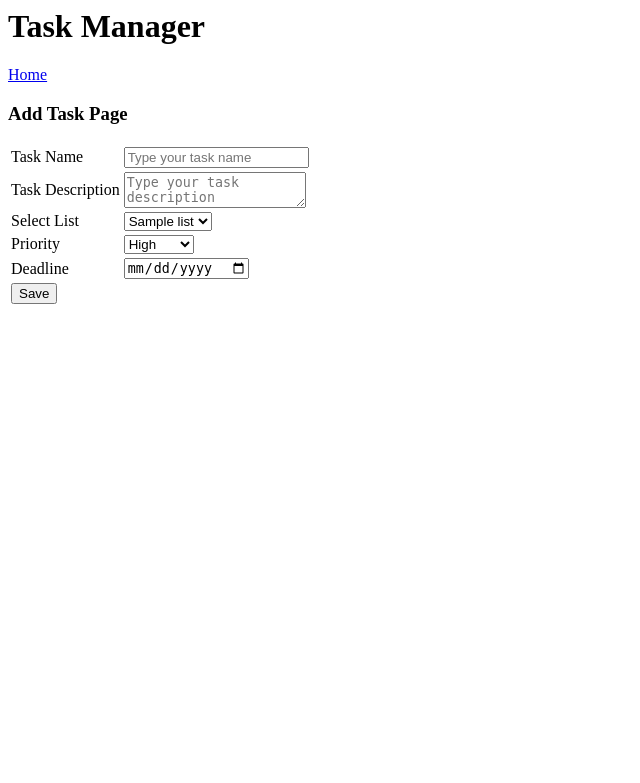
After one commit to humaun-kabir/Task_Manager_Using_Procedural_Php, a PHP site: page /Task_Manager_Using_Procedural_Php/add-task.php in a window 1280 px wide. The commit adds this page. Shown: the top 783 px of the page, without its empty margins (0-640 px from the left). Run offline with PHP 8.4, Linux system fonts and the light colour scheme; tables that the repository leaves empty or names only in its code hold one stand-in row (values such as "Sample post").

Commit message:
update and display task

```diff
--- /dev/null
+++ b/add-task.php
@@ -0,0 +1,170 @@
+<?php
+    include('config/constants.php');
+
+?>
+
+<html>
+    <head>
+        <title>Task Manager</title>
+    </head>
+
+    <body>
+        <h1>Task Manager</h1>
+
+        <a href="<?php echo SITEURL;  ?>">Home</a>
+
+        <h3>Add Task Page</h3>
+
+        <p>
+            <?php
+                if(isset($_SESSION['add_fail']))
+                {
+                    echo $_SESSION['add_fail'];
+                    unset($_SESSION['add_fail']);
+                }
+            ?>
+        </p>
+
+        <form action="" method="POST">
+            <table>
+                <tr>
+                    <td>Task Name</td>
+                    <td><input type="text" name="task_name" placeholder="Type your task name" required></td>
+                </tr>
+
+                <tr>
+                    <td>Task Description</td>
+                    <td><textarea name="task_description" placeholder="Type your task description"></textarea></td>
+                </tr>
+
+                <tr>
+                    <td>Select List</td>
+                    <td>
+                        <select name="list_id">
+
+                        <?php
+                            //connect databse
+                            $conn = mysqli_connect(LOCALHOST,DB_USERNAME,DB_PASSWORD) or die(mysqli_error());
+
+                            //select databse
+                            $db_select = mysqli_select_db($conn, DB_NAME) or die(mysqli_error());
+
+                            //sql query to get the list from table
+                            $sql = "SELECT * FROM tbl_lists";
+
+                            //execute query
+                            $res = mysqli_query($conn,$sql);
+
+                            //check whether the query executed or not
+                            if($res==TRUE)
+                            {
+                                //create variable to count rows
+                                $count_rows = mysqli_num_rows($res);
+
+                                //if there is data in database then display all in dropdown else display none as option
+                                if($count_rows>0)
+                                {
+                                    //display all list dropdown from datbase
+                                    while($row = mysqli_fetch_assoc($res))
+                                    {
+                                        $list_id = $row['list_id'];
+                                        $list_name = $row['list_name'];
+                                        ?>
+
+                                            <option value="<?php echo $list_id;  ?>"><?php echo $list_name; ?></option>
+
+                                        <?php
+                                    }
+                                }
+                                else
+                                {
+                                    //display none as option
+                                    ?>
+                                        <option value="0">None</option>
+                                    <?php
+                                }
+                            }
+
+
+                        ?>
+
+
+                        </select>
+                    </td>
+                </tr>
+
+                <tr>
+                    <td>Priority</td>
+                    <td>
+                        <select name="priority" >
+                            <option value="High">High</option>
+                            <option value="Medium">Medium</option>
+                            <option value="Low">Low</option>
+                        </select>
+                    </td>
+                </tr>
+
+                <tr>
+                    <td>Deadline</td>
+                    <td><input type="date" name="deadline"></td>
+                </tr>
+
+                <tr>
+                    <td><input type="submit" name="submit" value="Save"></td>
+                </tr>
+            </table>
+        </form>
+    </body>
+</html>
+
+<?php
+
+    //check whether the save button is clicked or not
+    if(isset($_POST['submit']))
+    {
+        //get all the values from form
+        $task_name = $_POST['task_name'];
+        $task_description = $_POST['task_description'];
+        $list_id = $_POST['list_id'];
+        $priority = $_POST['priority'];
+        $deadline = $_POST['deadline'];
+
+
+        //connect database
+        $conn2 = mysqli_connect(LOCALHOST,DB_USERNAME,DB_PASSWORD) or die(mysqli_error());
+
+        //select databse
+        $db_select2 = mysqli_select_db($conn2,DB_NAME) or die(mysqli_error());
+
+        //create sql query to insert data into databse
+        $sql2 = "INSERT INTO tbl_tasks SET
+                task_name = '$task_name',
+                task_description = '$task_description',
+                list_id = $list_id,
+                priority = '$priority',
+                deadline = '$deadline'
+        ";
+
+        //execute query
+        $res2 = mysqli_query($conn2,$sql2);
+
+        //check whether the query executed successfully or not
+        if($res2==TRUE)
+        {
+            //query executed and task inserted successfully
+            $_SESSION['add'] = "task added successfully";
+
+            //redirect to home page
+            header('location:'.SITEURL);
+        }
+        else
+        {
+            //failed to add task
+            $_SESSION['add_fail'] = "failed to add task";
+
+            //redirect to add task page
+            header('location:'.SITEURL.'add-task.php');
+        }
+    }
+
+?>
```
Also changed, not shown: index.php (+76 -5 lines).
